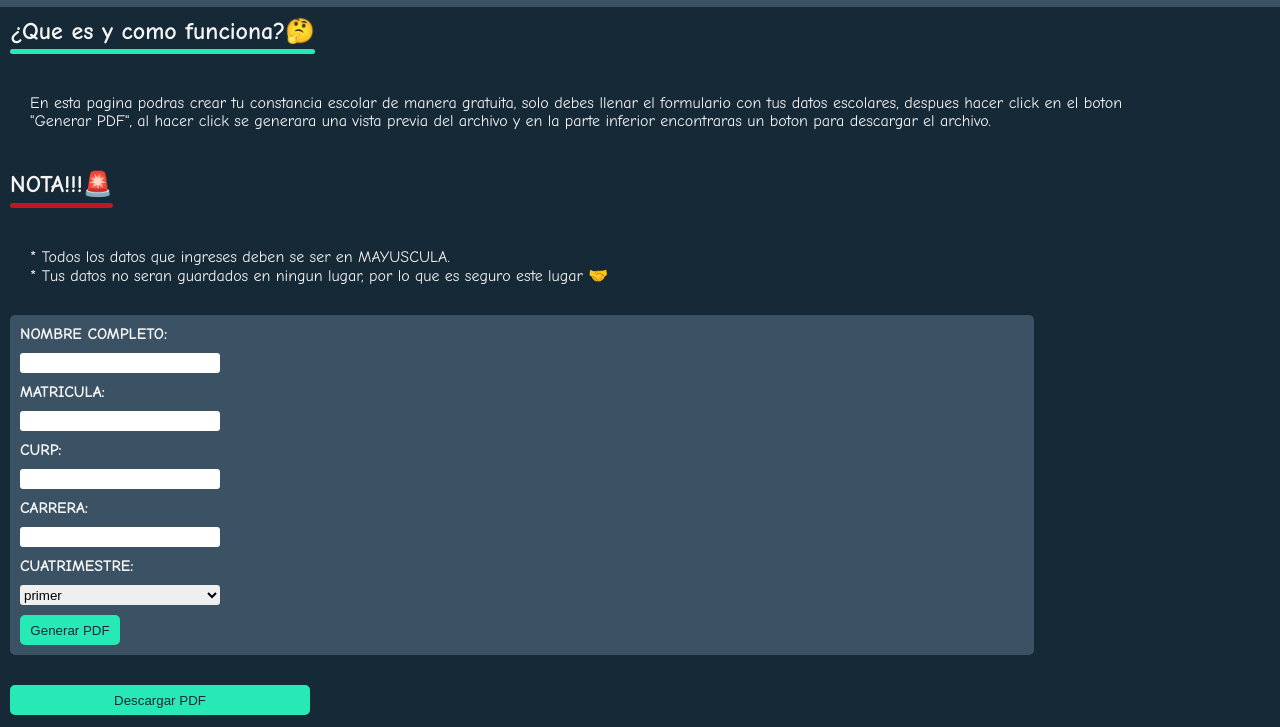
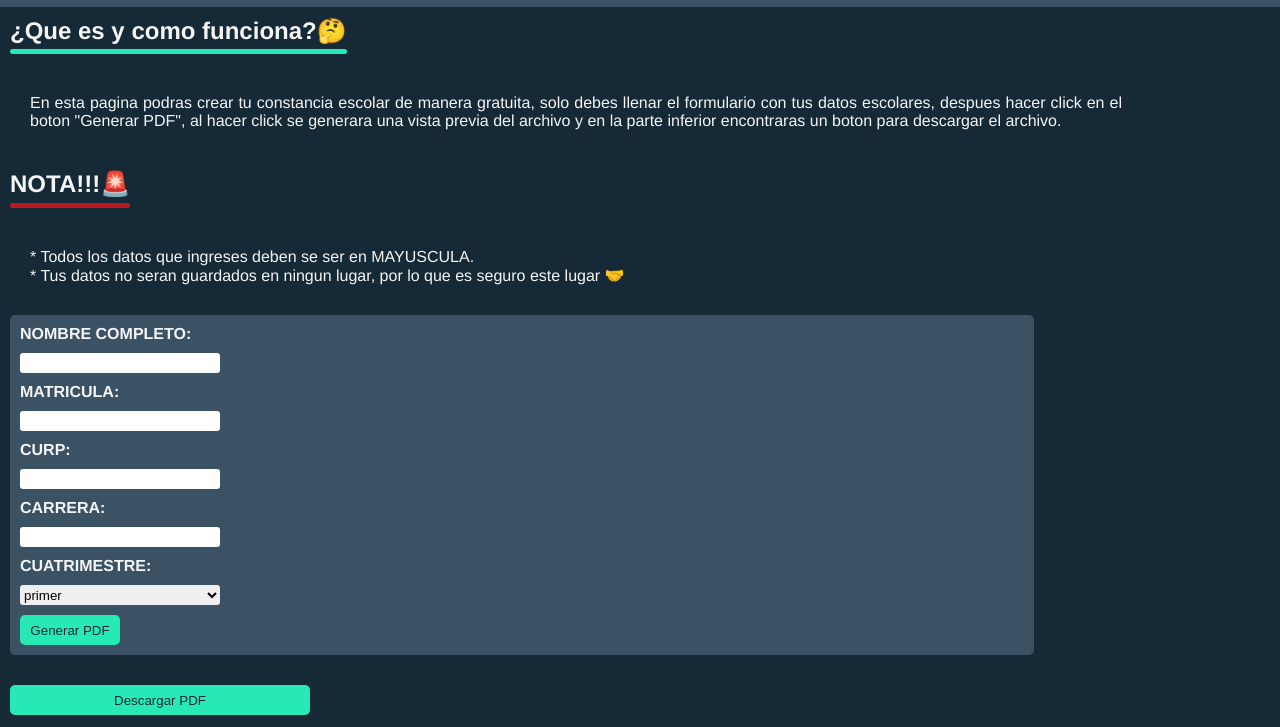
Before and after one commit to EduardoG1024/Generador-Constancias-PDF, a plain HTML site: page index.html in a window 1280 px wide. Shown: the part 73-800 px from the top of the page. Drawn offline with nearby package versions, Linux system fonts and the light colour scheme; a web font is replaced by a local one.

Commit message:
Update style.css

```diff
--- a/style.css
+++ b/style.css
@@ -18,7 +18,7 @@ body{
 }
 /**/
 h1, h2, label{
-    font-family: "Comic Neue", cursive;
+    font-family: "Arimo", sans-serif;
     color: #f5f5f5;
     margin: 10px;
 }
@@ -43,7 +43,7 @@ h1::after{
     background-color: #27e9b5;
 }
 p{
-    font-family: "Comic Neue", cursive;
+    font-family: "Arimo", sans-serif;
     color: #f5f5f5;
     margin: 30px;
     text-align: justify;
@@ -238,4 +238,5 @@ button{
 #downloadBtn{
     width: 300px;
     height: 30px;
+
 }
```
